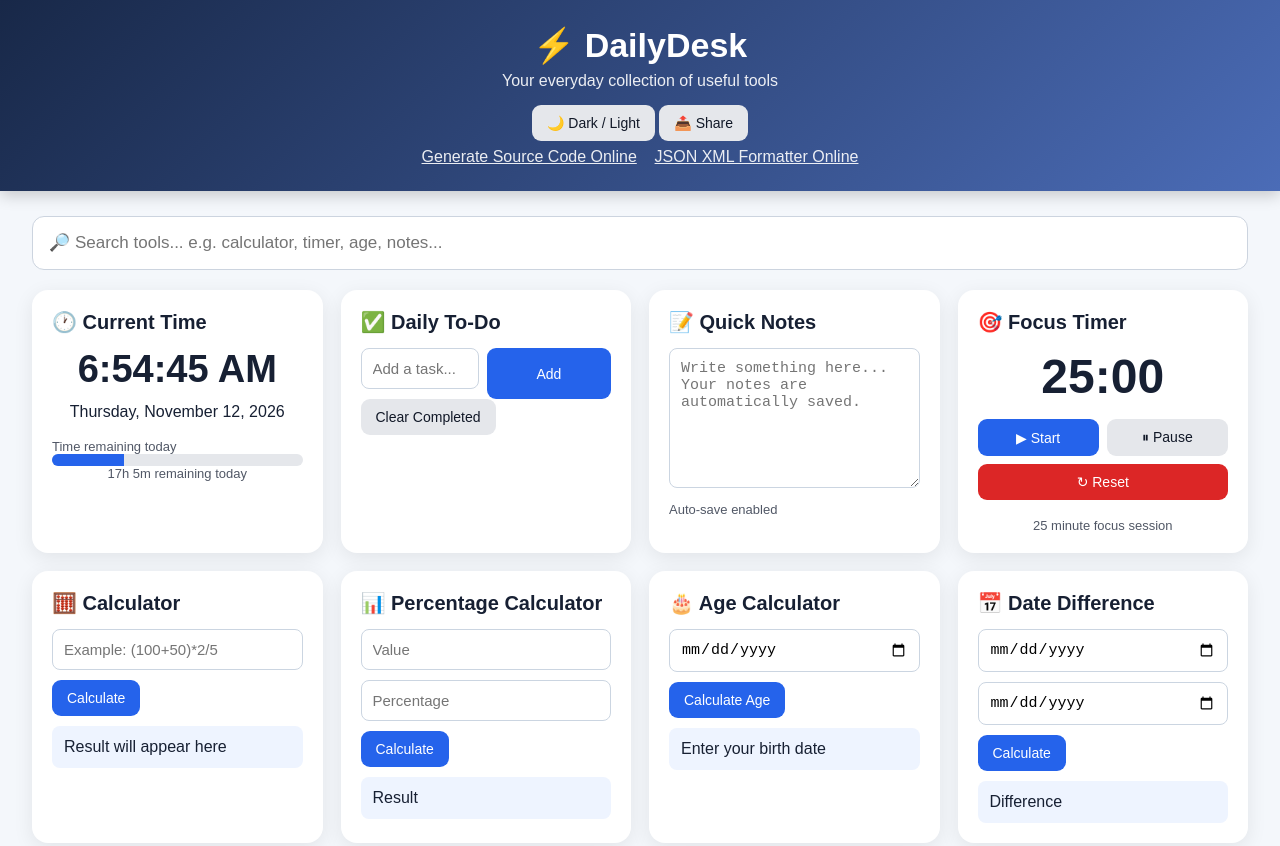
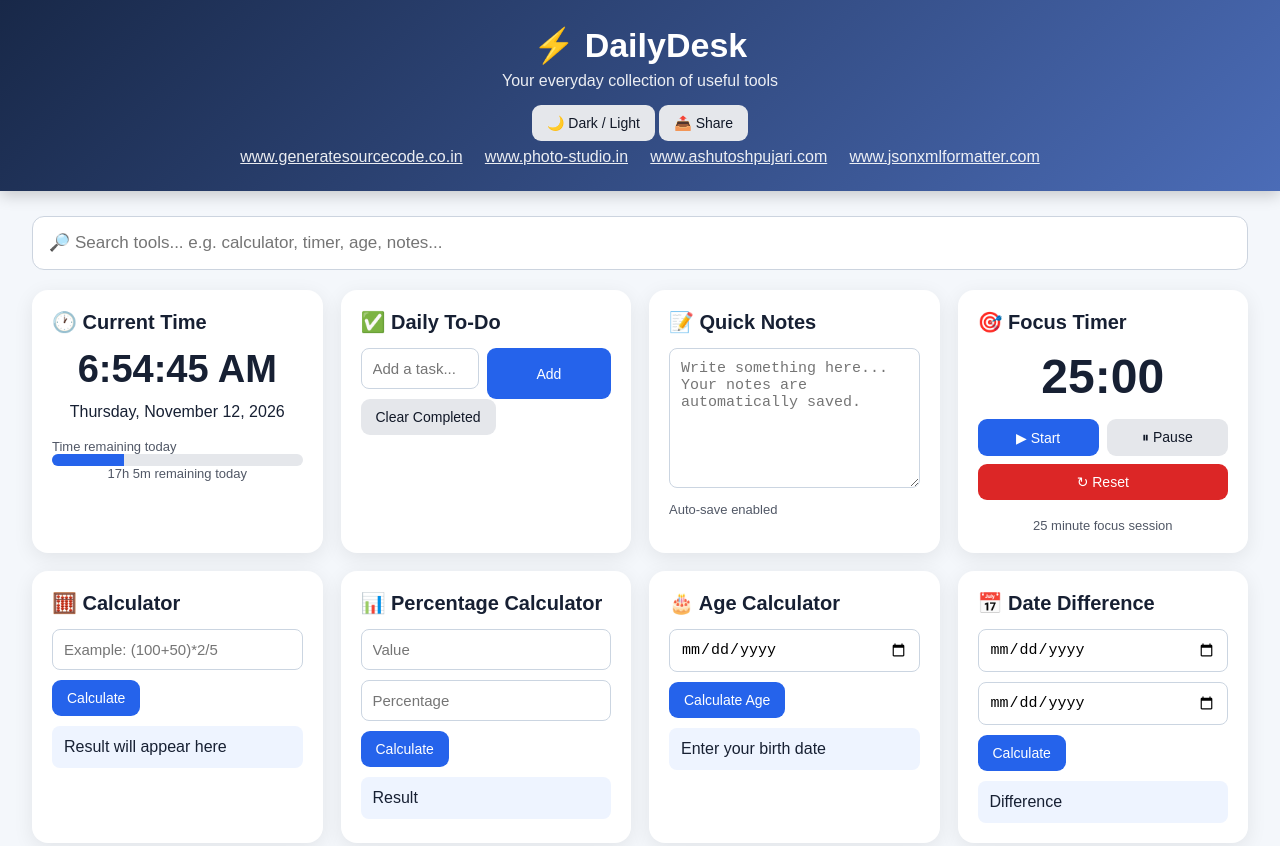
Before and after one commit to ashutoshvpujari1-pixel/software-utilities, a plain HTML site: page index.html in a window 1280 px wide. Shown: the top 846 px of the page. Drawn offline with Linux system fonts and the light colour scheme.

Commit message:
Update index.html

```diff
--- a/index.html
+++ b/index.html
@@ -350,7 +350,10 @@ footer{
 </button>
 
 
-<p><a href="https://www.generatesourcecode.co.in" target="_blank" style="color: white;">Generate Source Code Online</a>&nbsp;&nbsp;&nbsp;&nbsp;<a href="https://www.jsonxmlformatter.com/"   target="_blank" style="color: white;">JSON XML Formatter Online</a></p>
+<p><a href="https://www.generatesourcecode.co.in" target="_blank" style="color: white;">www.generatesourcecode.co.in</a>
+&nbsp;&nbsp;&nbsp;&nbsp;<a href="https://www.photo-studio.in/"   target="_blank" style="color: white;">www.photo-studio.in</a>
+&nbsp;&nbsp;&nbsp;&nbsp;<a href="https://www.ashutoshpujari.com/"   target="_blank" style="color: white;">www.ashutoshpujari.com</a>
+&nbsp;&nbsp;&nbsp;&nbsp;<a href="https://www.jsonxmlformatter.com/"   target="_blank" style="color: white;">www.jsonxmlformatter.com</a></p>
 
 </div>
 
```
